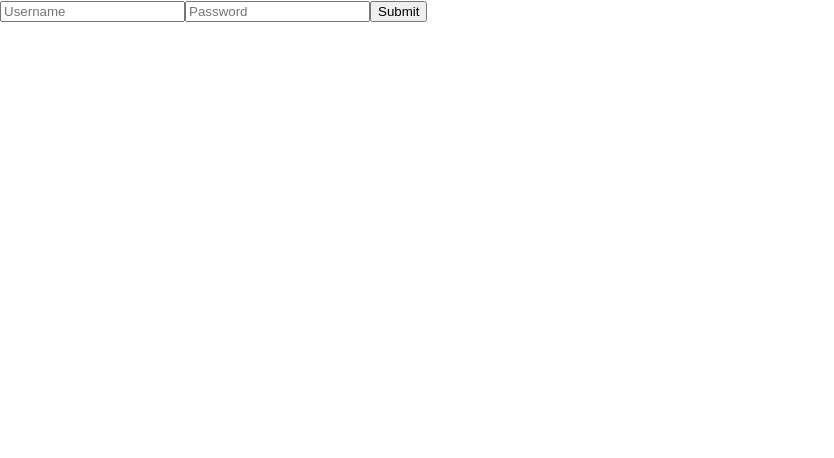
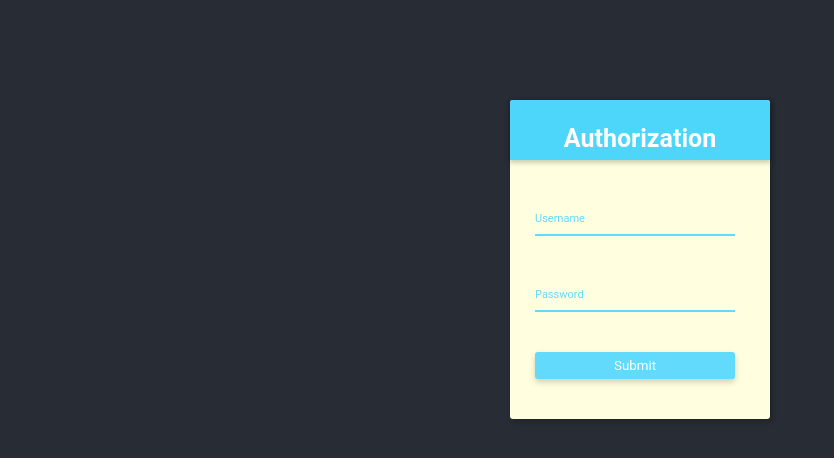
Before and after one commit to Zhalkhas/SeniorProject, a React (Create React App) app in the folder frontend/sp_front/: page / in a window 1280 px wide. Shown: the top 458 px of the page, without its empty margins (0-834 px from the left). Built offline with nearby package versions, Linux system fonts and the light colour scheme.

Commit message:
feat: add authorization component

```diff
--- a/frontend/sp_front/package.json
+++ b/frontend/sp_front/package.json
@@ -7,6 +7,7 @@
     "@testing-library/react": "^11.1.0",
     "@testing-library/user-event": "^12.1.10",
     "axios": "^0.21.0",
+    "node-sass": "^4.14.1",
     "react": "^17.0.1",
     "react-dom": "^17.0.1",
     "react-router-dom": "^5.2.0",
--- a/frontend/sp_front/src/App.css
+++ /dev/null
@@ -1,38 +0,0 @@
-.App {
-  text-align: center;
-}
-
-.App-logo {
-  height: 40vmin;
-  pointer-events: none;
-}
-
-@media (prefers-reduced-motion: no-preference) {
-  .App-logo {
-    animation: App-logo-spin infinite 20s linear;
-  }
-}
-
-.App-header {
-  background-color: #282c34;
-  min-height: 100vh;
-  display: flex;
-  flex-direction: column;
-  align-items: center;
-  justify-content: center;
-  font-size: calc(10px + 2vmin);
-  color: white;
-}
-
-.App-link {
-  color: #61dafb;
-}
-
-@keyframes App-logo-spin {
-  from {
-    transform: rotate(0deg);
-  }
-  to {
-    transform: rotate(360deg);
-  }
-}
--- a/frontend/sp_front/src/App.js
+++ b/frontend/sp_front/src/App.js
@@ -1,12 +1,10 @@
-import './App.css';
+import './styles.scss';
 import Authorization from './Components/Authorization.js'
 
 
 function App() {
   return (
-    <div>
-      <Authorization />
-    </div>
+    <Authorization />
   );
 }
 
--- a/frontend/sp_front/src/Components/Authorization.js
+++ b/frontend/sp_front/src/Components/Authorization.js
@@ -8,22 +8,12 @@ function Authorization() {
     const [username, setUsername] = useState("")
     const [password, setPassword] = useState("")
 
-    /*useEffect(() => {
-
-    }, [])*/
-
     function submitForm(e) {
         e.preventDefault()
 
-        const newURL = baseURL + "/api/auth/login?username=admin&password=admin"
-        console.log(newURL)
+        const URL = baseURL + `/api/auth/login?username=${username}&password=${password}`
 
-        axios.get(newURL, {
-            headers: {
-                'Access-Control-Allow-Origin': '*',
-                'Content-Type': 'application/x-www-form-urlencoded'
-            },
-        })
+        axios.get(URL)
             .then(response => {
                 console.log(response)
             })
@@ -31,19 +21,19 @@ function Authorization() {
                 console.log(error)
             })
 
+        console.log(URL)
         console.log({username})
         console.log({password})
     }
 
     return (
-        <div className="Auth">
-            <div>
-                <form onSubmit={submitForm}>
-                    <input type="text" id="username" onChange={e => setUsername(e.target.value)} placeholder="Username"></input>
-                    <input type="password" id="password" onChange={e => setPassword(e.target.value)} placeholder="Password"></input>
-                    <input type="submit"></input>
-                </form>
-            </div>
+        <div className="auth">
+            <form onSubmit={submitForm}>
+                <h1>Authorization</h1>
+                <input type="text" id="username" onChange={e => setUsername(e.target.value)} placeholder="Username"></input>
+                <input type="password" id="password" onChange={e => setPassword(e.target.value)} placeholder="Password"></input>
+                <button type="submit">Submit</button>
+            </form>
         </div>
     )
 }
--- /dev/null
+++ b/frontend/sp_front/src/styles.scss
@@ -0,0 +1,109 @@
+$auth-color: #61DAFB;
+
+html {
+    background-color: #282C34;
+}
+
+.auth {
+    h1, input::-webkit-input-placeholder, button {
+        font-family: 'roboto', sans-serif;
+        transition: all 0.3s ease-in-out;
+      }
+
+      h1 {
+        text-align: center;
+        height: 60px;
+        width: 100%;
+        font-size: 25px;
+        background: darken($auth-color, 4%);
+        color: white;
+        line-height: 150%;
+        border-radius: 3px 3px 0 0;
+        box-shadow: 0 2px 5px 1px rgba(0,0,0,0.2);
+      }
+
+      form {
+        background-color: #FFFFE0;
+        box-sizing: border-box;
+        width: 260px;
+        margin: 100px auto 0;
+        box-shadow: 2px 2px 5px 1px rgba(0,0,0,0.2);
+        padding-bottom: 40px;
+        border-radius: 3px;
+        h1 {
+          box-sizing: border-box;
+          padding: 20px;
+        }
+      }
+
+      input {
+        margin: 40px 25px;
+        width: 200px;
+        display: block;
+        border: none;
+        padding: 10px 0;
+        border-bottom: solid 1px $auth-color;
+        transition: all 0.3s cubic-bezier(.64,.09,.08,1);
+        background: linear-gradient(to bottom, rgba(255,255,255,0) 96%, $auth-color 4%);
+        background-position: -200px 0;
+        background-size: 200px 100%;
+        background-repeat: no-repeat;
+        color: darken($auth-color, 20%);
+        &:focus, &:valid {
+          box-shadow: none;
+          outline: none;
+          background-position: 0 0;
+          &::-webkit-input-placeholder {
+            color: $auth-color;
+            font-size: 11px;
+            // transform: translateY(-20px);
+            visibility: visible !important;
+          }
+        }
+      }
+
+      button {
+        border: none;
+        background: $auth-color;
+        cursor: pointer;
+        border-radius: 3px;
+        padding: 6px;
+        width: 200px;
+        color: white;
+        margin-left: 25px;
+        outline: none;
+        box-shadow: 0 3px 6px 0 rgba(0,0,0,0.2);
+        &:hover {
+          transform: translateY(-3px);
+          box-shadow: 0 6px 6px 0 rgba(0,0,0,0.2);
+        }
+      }
+
+      .follow {
+        width: 42px;
+        height: 42px;
+        border-radius: 50px;
+        background: #03A9F4;
+        display: inline-block;
+        margin: 50px calc(50% - 21px);
+        white-space: nowrap;
+        padding: 13px;
+        box-sizing: border-box;
+        color: white;
+        transition: all 0.2s ease;
+        font-family: Roboto, sans-serif;
+        text-decoration: none;
+        box-shadow: 0 5px 6px 0 rgba(0,0,0,0.2);
+        i {
+          margin-right: 20px;
+          transition: margin-right 0.2s ease;
+        }
+        &:hover {
+          width: 134px;
+          transform: translateX(-50px);
+          i {
+            margin-right: 10px;
+          }
+        }
+      }
+}
```
Also changed, not shown: 1 other file (tests, documents, lock files or other folders).
